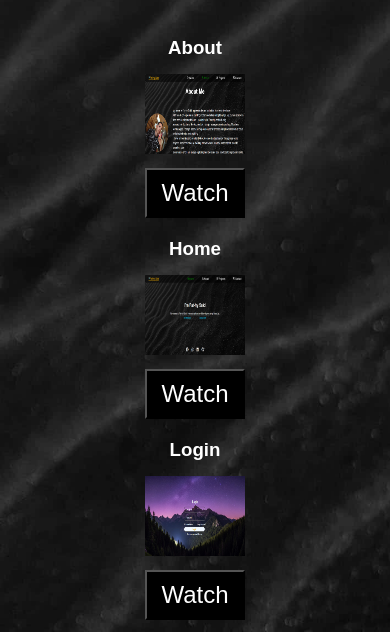
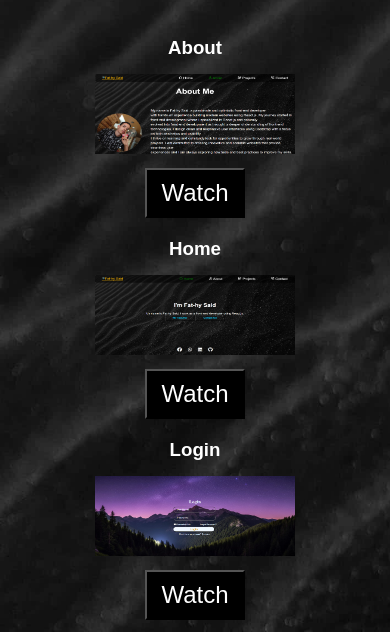
Before and after one commit to Fathy-Said-Hub/portfolio, a plain HTML site: page Porjects.html in a window 390 px wide. Shown: the part 478-1110 px from the top of the page. Drawn offline with Linux system fonts and the light colour scheme.

Commit message:
Update projects.css

```diff
--- a/css/projects.css
+++ b/css/projects.css
@@ -182,11 +182,11 @@ display: none;
 @media screen and (max-width:720px){
 .projects{
     display: grid;
-    grid-template-columns: repeat(1, 100px);
+    grid-template-columns: repeat(1, 200px);
     gap: 20px;
 }
 .projects img{
-    width: 100px;
+    width: 200px;
     height: 80px;
 }
 .sec{
```
